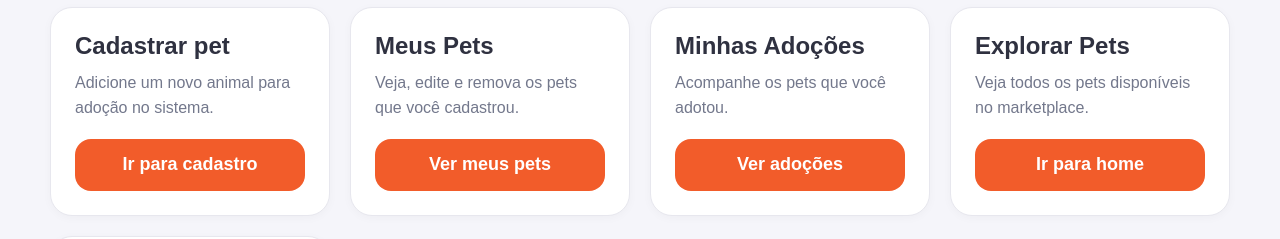
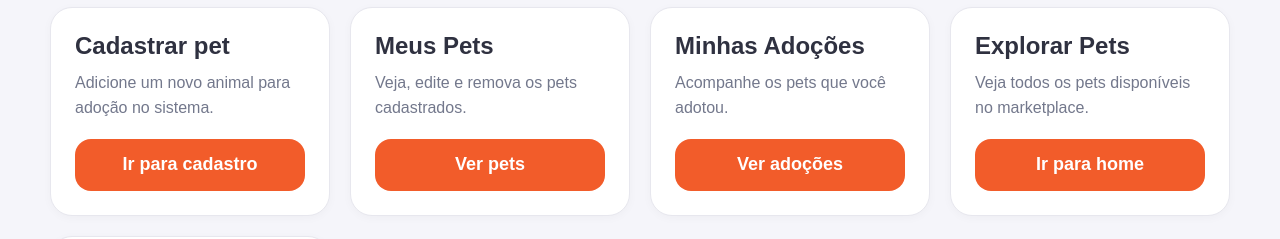
Before and after one commit to Lfeliquis/AdotaPet, a React app in the folder frontend/: page /dashboard in a window 1280 px wide. Shown: the part 481-720 px from the top of the page. Built offline with nearby package versions, Linux system fonts and the light colour scheme; no server answers; sample sign-in values are in the browser's storage; the HTML template or start-up script is replaced by a standard one.

Commit message:
alteracoes user role

```diff
--- a/frontend/src/App.jsx
+++ b/frontend/src/App.jsx
@@ -58,7 +58,7 @@ function App() {
           <Route
             path="/cadastrar-pet"
             element={
-              <ProtectedRoute>
+              <ProtectedRoute adminOnly>
                 <CreatePet />
               </ProtectedRoute>
             }
@@ -67,7 +67,7 @@ function App() {
           <Route
             path="/editar-pet/:id"
             element={
-              <ProtectedRoute>
+              <ProtectedRoute adminOnly>
                 <EditPet />
               </ProtectedRoute>
             }
--- a/frontend/src/pages/Dashboard.jsx
+++ b/frontend/src/pages/Dashboard.jsx
@@ -80,25 +80,23 @@ export default function Dashboard() {
             </div>
 
             <div className="dashboard-grid">
+              {user?.role === "admin" && (
                 <div className="dashboard-box">
                   <h3>Cadastrar pet</h3>
-
                   <p>Adicione um novo animal para adoção no sistema.</p>
-
                   <button onClick={() => navigate("/cadastrar-pet")}>
                     Ir para cadastro
                   </button>
                 </div>
+              )}
 
+              {user?.role === "admin" && (
                 <div className="dashboard-box">
                   <h3>Meus Pets</h3>
-
-                <p>Veja, edite e remova os pets que você cadastrou.</p>
-
-                <button onClick={() => navigate("/my-pets")}>
-                  Ver meus pets
-                </button>
+                  <p>Veja, edite e remova os pets cadastrados.</p>
+                  <button onClick={() => navigate("/my-pets")}>Ver pets</button>
                 </div>
+              )}
 
               <div className="dashboard-box">
                 <h3>Minhas Adoções</h3>
```
Lines whose indentation alone changed are shown as unchanged.
